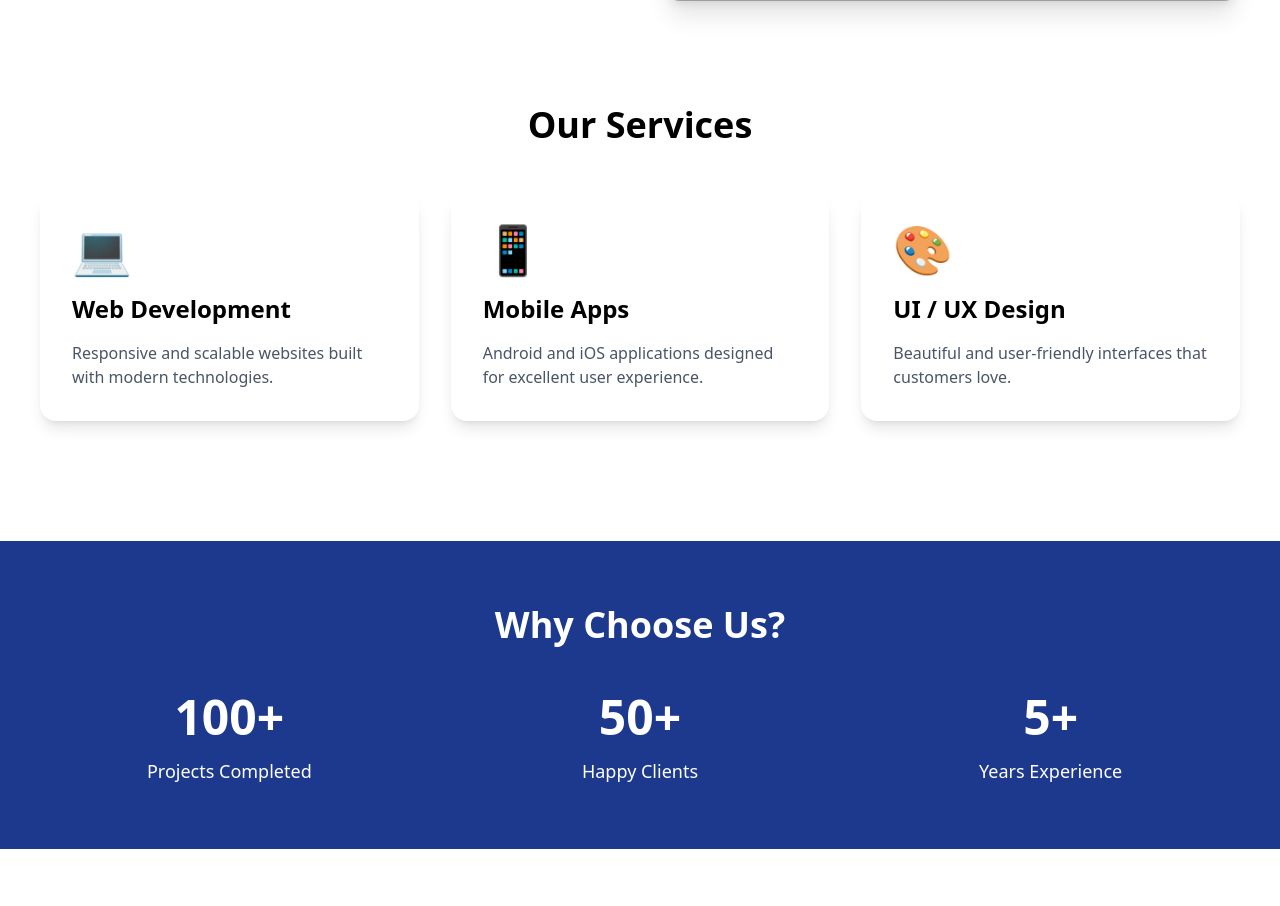
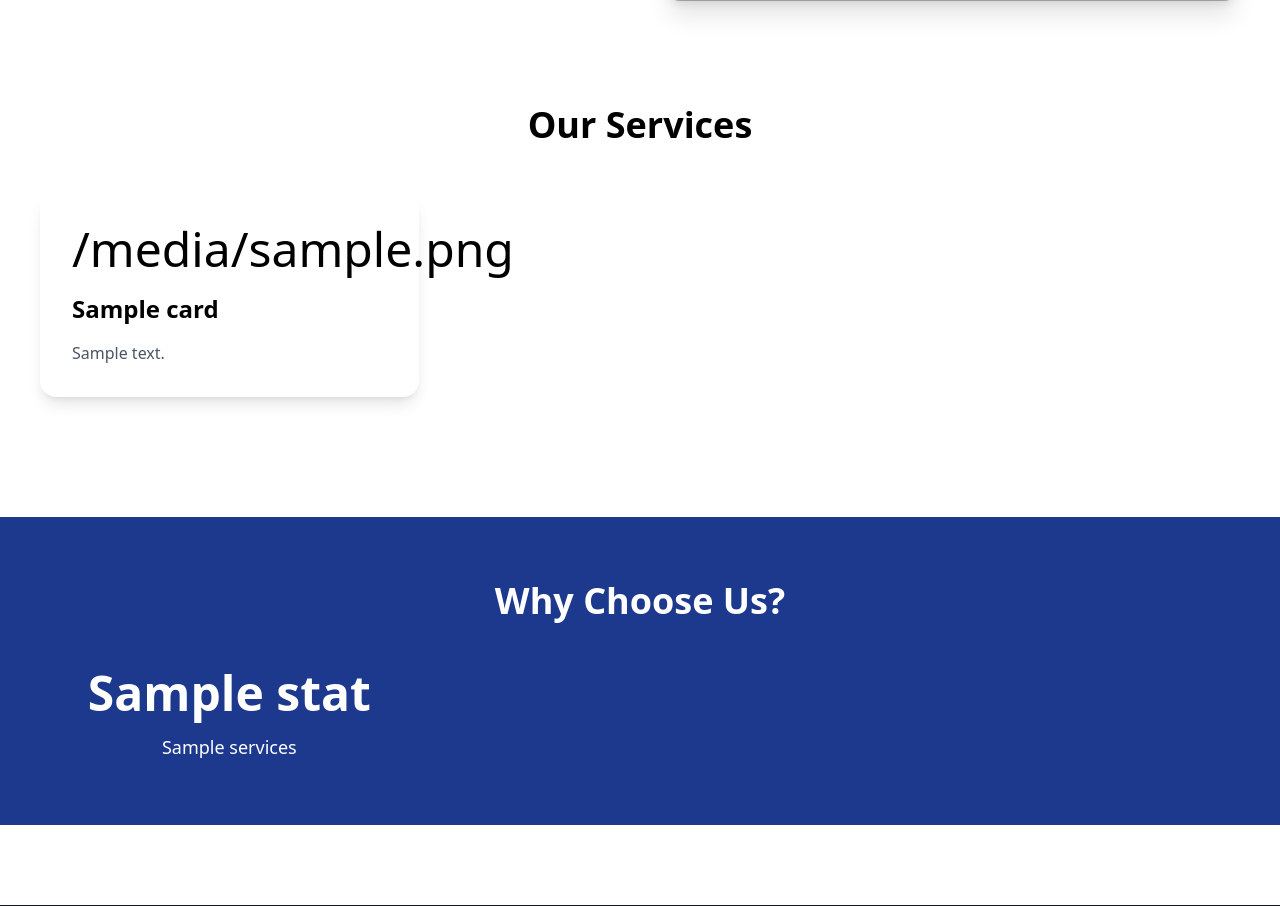
Before and after one commit to Nirupama-07/Python-practice, a Django app: template Django/company_site/website/templates/home.html in a window 1280 px wide. Shown: the part 559-1465 px from the top of the page. Run offline with Django 5.2, Linux system fonts and the light colour scheme; the template is opened without the code that fills it: most values are stand-ins (such as "Sample title", 1, 10 or a date in 2020); some libraries are stand-ins or nearby versions; grey boxes are pictures that could not be loaded.

Commit message:
Updated some features

```diff
--- a/Django/company_site/theme/static/css/dist/styles.css
+++ b/Django/company_site/theme/static/css/dist/styles.css
@@ -8,12 +8,9 @@
     --font-serif: ui-serif, Georgia, Cambria, 'Times New Roman', Times, serif;
     --font-mono: ui-monospace, SFMono-Regular, Menlo, Monaco, Consolas, 'Liberation Mono', 'Courier New',
     monospace;
-    --color-amber-50: oklch(98.7% 0.022 95.277);
     --color-yellow-300: oklch(90.5% 0.182 98.111);
     --color-blue-50: oklch(97% 0.014 254.604);
     --color-blue-100: oklch(93.2% 0.032 255.585);
-    --color-blue-400: oklch(70.7% 0.165 254.624);
-    --color-blue-500: oklch(62.3% 0.214 259.815);
     --color-blue-600: oklch(54.6% 0.245 262.881);
     --color-blue-700: oklch(48.8% 0.243 264.376);
     --color-blue-800: oklch(42.4% 0.199 265.638);
@@ -57,7 +54,6 @@
     --radius-xl: 0.75rem;
     --radius-2xl: 1rem;
     --radius-3xl: 1.5rem;
-    --radius-4xl: 2rem;
     --default-transition-duration: 150ms;
     --default-transition-timing-function: cubic-bezier(0.4, 0, 0.2, 1);
     --default-font-family: var(--font-sans);
@@ -996,11 +837,6 @@
   inherits: false;
   initial-value: 0 0 #0000;
 }
-@property --tw-outline-style {
-  syntax: "*";
-  inherits: false;
-  initial-value: solid;
-}
 @property --tw-duration {
   syntax: "*";
   inherits: false;
@@ -1043,7 +879,6 @@
       --tw-ring-offset-width: 0px;
       --tw-ring-offset-color: #fff;
       --tw-ring-offset-shadow: 0 0 #0000;
-      --tw-outline-style: solid;
       --tw-duration: initial;
       --tw-translate-x: 0;
       --tw-translate-y: 0;
--- a/Django/company_site/website/templates/home.html
+++ b/Django/company_site/website/templates/home.html
@@ -51,44 +51,21 @@ Home
         </h2>
 
         <div class="grid md:grid-cols-3 gap-8">
-
+            {% for card in cards %}
             <div class="bg-white rounded-2xl shadow-lg p-8 hover:-translate-y-2 transition duration-300">
-                <div class="text-5xl mb-5">💻</div>
+                <div class="text-5xl mb-5">{{ card.logo }}</div>
 
                 <h3 class="text-2xl font-bold mb-4">
-                    Web Development
+                   {{ card.title }}
                 </h3>
 
                 <p class="text-gray-600">
-                    Responsive and scalable websites built with modern
-                    technologies.
+                    {{ card.description }}
                 </p>
             </div>
+            {% endfor %}
 
-            <div class="bg-white rounded-2xl shadow-lg p-8 hover:-translate-y-2 transition duration-300">
-                <div class="text-5xl mb-5">📱</div>
 
-                <h3 class="text-2xl font-bold mb-4">
-                    Mobile Apps
-                </h3>
-
-                <p class="text-gray-600">
-                    Android and iOS applications designed for excellent user
-                    experience.
-                </p>
-            </div>
-
-            <div class="bg-white rounded-2xl shadow-lg p-8 hover:-translate-y-2 transition duration-300">
-                <div class="text-5xl mb-5">🎨</div>
-
-                <h3 class="text-2xl font-bold mb-4">
-                    UI / UX Design
-                </h3>
-
-                <p class="text-gray-600">
-                    Beautiful and user-friendly interfaces that customers love.
-                </p>
-            </div>
 
         </div>
 
@@ -104,21 +81,13 @@ Home
             </h2>
 
             <div class="grid md:grid-cols-3 gap-8 text-center">
+                {% for stat in stats %}
+                    <div>
+                        <h3 class="text-5xl font-bold">{{ stat.stat }}</h3>
+                        <p class="mt-4 text-lg">{{ stat.services }}</p>
+                    </div>
+                {% endfor %}
 
-                <div>
-                    <h3 class="text-5xl font-bold">100+</h3>
-                    <p class="mt-4 text-lg">Projects Completed</p>
-                </div>
-
-                <div>
-                    <h3 class="text-5xl font-bold">50+</h3>
-                    <p class="mt-4 text-lg">Happy Clients</p>
-                </div>
-
-                <div>
-                    <h3 class="text-5xl font-bold">5+</h3>
-                    <p class="mt-4 text-lg">Years Experience</p>
-                </div>
 
             </div>
 
```
Also changed, not shown: other parts of Django/company_site/theme/static/css/dist/styles.css (+0 -155 lines), Django/company_site/website/views.py (+50 -1 lines).
